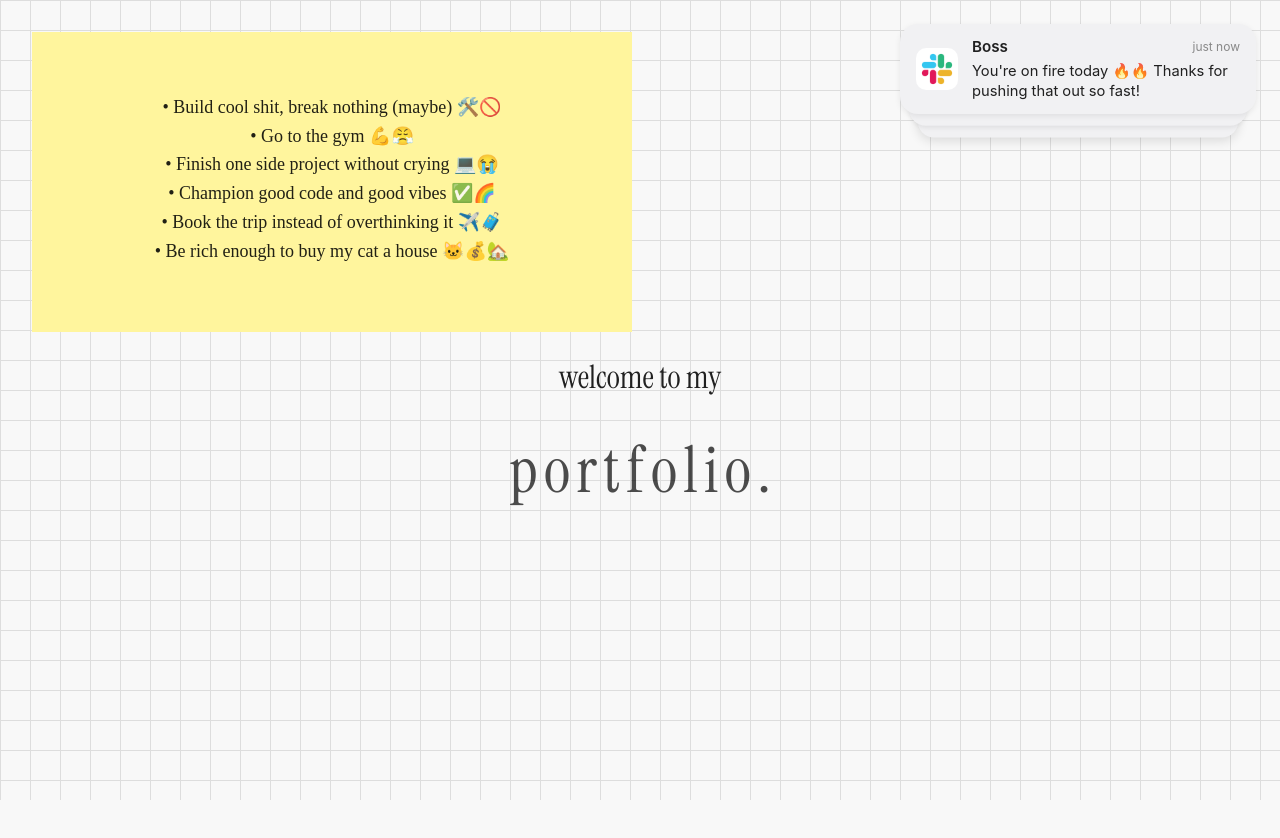
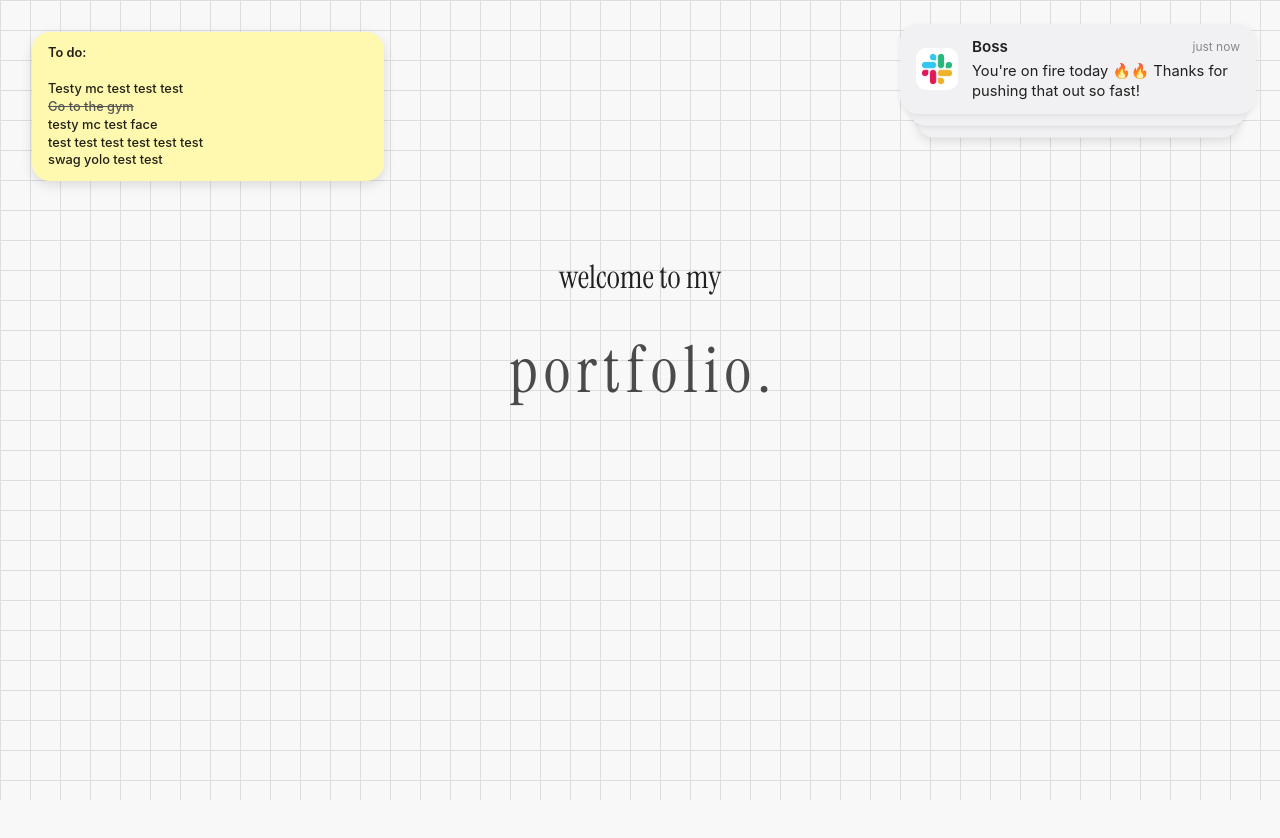
Before and after one commit to maderama/maderama-website, a React (Vite) app: page / in a window 1280 px wide. Shown: the top 838 px of the page. Built offline with nearby package versions, Linux system fonts and the light colour scheme.

Commit message:
feat | refactor sticky note

```diff
--- a/src/App.tsx
+++ b/src/App.tsx
@@ -3,9 +3,9 @@ import { GlobalStyles } from "./__styles__/GlobalStyles"
 import { WaveTextRipple } from "./components/WaveTextRipple"
 import { toast } from "sonner"
 import styled from "styled-components";
-import IOSMessageToast from "./components/IOSMessageToast";
-import SystemStyleToast from "./components/SystemStyleToast";
-import { StickyNote } from "./components/StickyNote";
+import IOSMessageToast from "./components/Messages/IOSMessage";
+import SystemStyleToast from "./components/Messages/SystemMessage";
+import { StickyNote } from "./components/StickyNote/StickyNote";
 
 function App() {
   useEffect(() => {
@@ -38,13 +38,11 @@ function App() {
   ), { duration: Infinity })
   }, [])
 
-  const DesktopContainer = styled.div`
-    width: 600px;
-    height: 300px;
-    position: relative;
-    background: #fefefe;
-    overflow: hidden;
-  `;
+const DesktopContainer = styled.div`
+  position: relative;
+  width: 18.75rem;
+  height: 12.5rem;
+`;
 
   return (
     <>
--- a/src/components/StickyNote.tsx
+++ /dev/null
@@ -1,47 +0,0 @@
-import { useEffect, useRef } from "react";
-import styled from "styled-components";
-import { createDraggable } from 'animejs';
-
-const Note = styled.div`
-  position: absolute;
-  top: 0;
-  left: 0;
-  width: 100%;
-  height: 100%;
-  background: #fff59d;
-  border-radius: 0; /* Optional: remove rounded corners for full fit */
-  padding: 32px;
-  font-family: "Noteworthy", "Marker Felt", cursive;
-  font-size: 18px;
-  line-height: 1.6;
-  white-space: pre-wrap;
-  box-shadow: none;
-  box-sizing: border-box;
-  cursor: grab;
-`;
-
-export const StickyNote = () => {
-  const noteRef = useRef(null);
-
-  useEffect(() => {
-    if (noteRef.current) {
-      createDraggable(noteRef.current, {
-        container: '#desktop-container', // optional boundary container
-        releaseEase: 'easeOutElastic(1, .6)', // optional bounce
-        releaseContainerFriction: 0.2, // optional sliding friction
-        releaseMass: 0.5 // optional "weight"
-      });
-    }
-  }, []);
-
-  return (
-    <Note ref={noteRef}>
-      {"\n• Build cool shit, break nothing (maybe) 🛠️🚫"}
-      {"\n• Go to the gym 💪😤"}
-      {"\n• Finish one side project without crying 💻😭"}
-      {"\n• Champion good code and good vibes ✅🌈"}
-      {"\n• Book the trip instead of overthinking it ✈️🧳"}
-      {"\n• Be rich enough to buy my cat a house 🐱💰🏡"}
-    </Note>
-  );
-};
--- /dev/null
+++ b/src/components/StickyNote/StickyNote.styles.tsx
@@ -0,0 +1,27 @@
+import { styled } from "styled-components";
+
+export const Note = styled.div`
+  font-family: -apple-system, BlinkMacSystemFont, "Segoe UI", Roboto, Helvetica, Arial, sans-serif;
+  font-size: 0.8rem;
+  font-weight: 500;
+  line-height: 1.4;
+  background: #fff9b0;
+  border-radius: 18px;
+  padding: 12px 16px;
+  width: 320px;
+  box-shadow: 0 4px 12px rgba(0, 0, 0, 0.12);
+  text-align: left;
+  white-space: normal;
+  -webkit-font-smoothing: antialiased;
+  -moz-osx-font-smoothing: grayscale;
+
+  del {
+    color: #555;
+    text-decoration: line-through;
+  }
+
+  strong {
+    font-weight: 600;
+    font-size: 0.8rem;
+  }
+`;
--- /dev/null
+++ b/src/components/StickyNote/StickyNote.tsx
@@ -0,0 +1,35 @@
+import { useEffect, useRef } from "react";
+import { createDraggable } from 'animejs';
+import { Note } from "./StickyNote.styles";
+
+export const StickyNote = () => {
+  const noteRef = useRef(null);
+
+  useEffect(() => {
+    if (noteRef.current) {
+      createDraggable(noteRef.current, {
+        container: '#desktop-container',
+        releaseEase: 'easeOutElastic(1, .6)',
+        releaseContainerFriction: 0.2,
+        releaseMass: 0.5
+      });
+    }
+  }, []);
+
+  return (
+    <Note ref={noteRef}>
+      <strong>To do:</strong>
+      <br />
+      <br />
+      Testy mc test test test
+      <br />
+      <del>Go to the gym</del>
+      <br />
+      testy mc test face
+      <br />
+      test test test test test test
+      <br />
+      swag yolo test test
+    </Note>
+  );
+};
--- a/src/main.jsx
+++ b/src/main.jsx
@@ -1,6 +1,6 @@
 import { StrictMode } from 'react'
 import { createRoot } from 'react-dom/client'
-import App from './App.jsx'
+import App from './App.js'
 import { Toaster } from 'sonner'
 
 createRoot(document.getElementById('root')).render(
```
Also changed, not shown: src/components/Messages/IOSMessage.tsx (renamed from src/components/IOSMessageToast.tsx), src/components/Messages/SystemMessage.tsx (renamed from src/components/SystemStyleToast.tsx).
